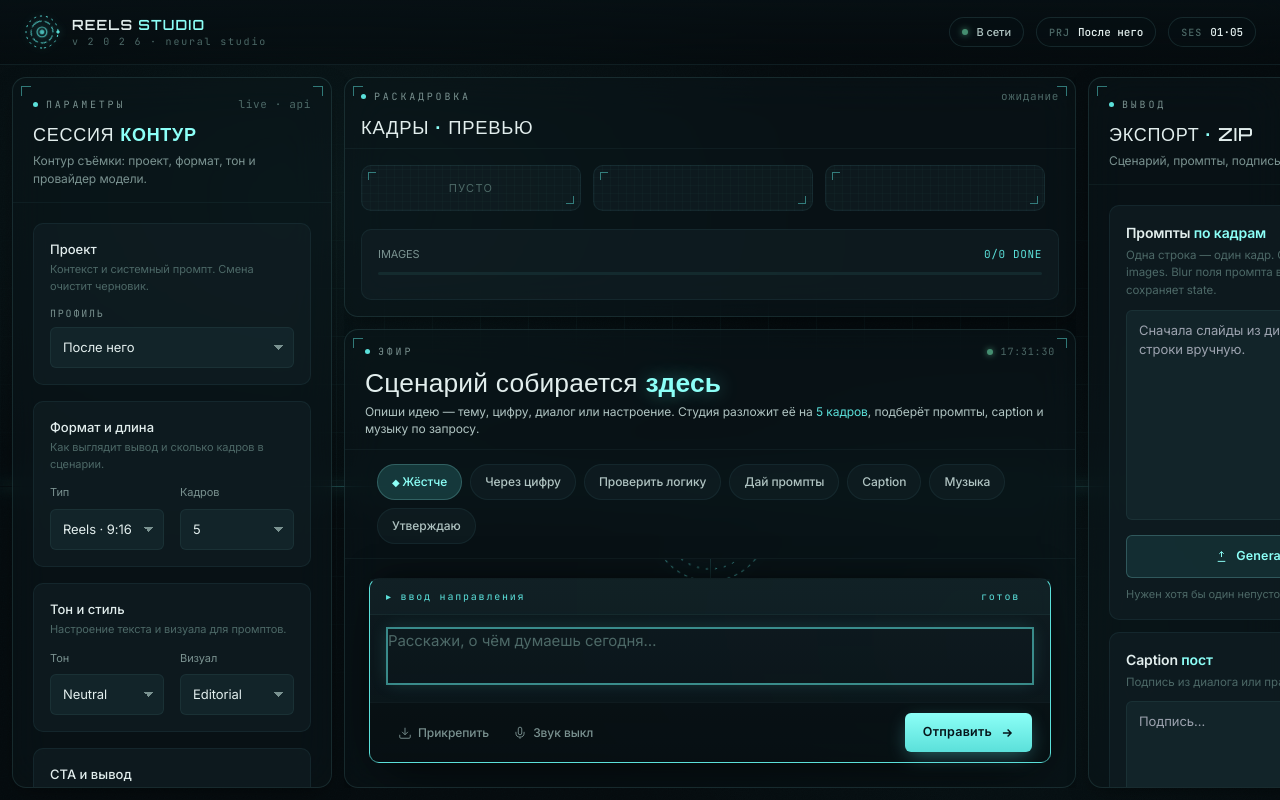
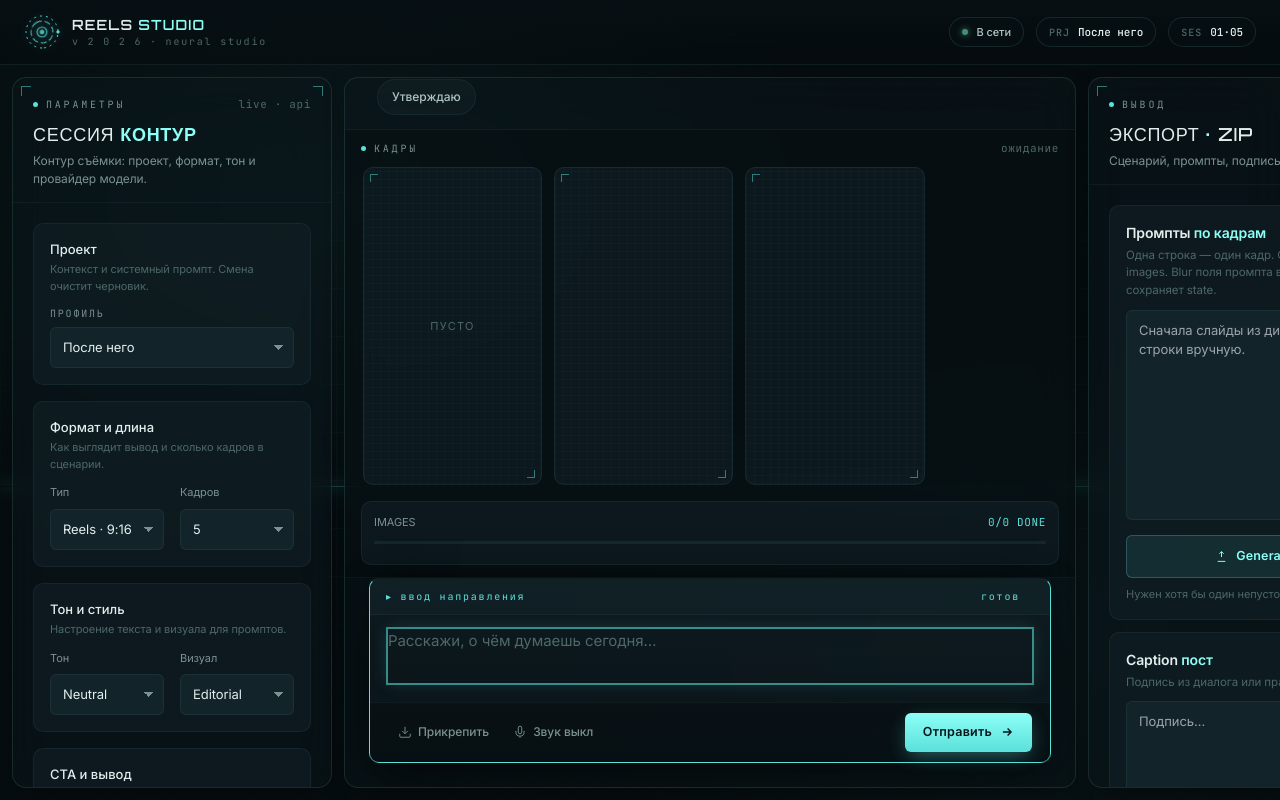
Before and after one commit to zobnin8-ux/AI-Reels-Studio, a Next.js app: page / in a window 1280 px wide. Built offline with nearby package versions, Linux system fonts and the light colour scheme.

Commit message:
fix(ui): embed frames rail above chat, restore 9:16 tile geometry

```diff
--- a/src/app/v2026-app.css
+++ b/src/app/v2026-app.css
@@ -76,67 +76,56 @@ button.asset-badge {
   grid-template-columns: 320px minmax(0, 1fr) 380px !important;
 }
 
-.center-stack {
-  min-height: 0;
-  min-width: 0;
-  flex: 1 1 0;
+/* Лента кадров внутри панели сцены — сразу над чатом */
+.stage-frames-rail {
+  flex-shrink: 0;
+  border-bottom: 1px solid var(--border-divider);
+  background: rgba(5, 11, 14, 0.35);
+}
+
+.stage-frames-rail-head {
+  padding: 10px 16px 6px;
+}
+
+.stage-frames-rail-head .strip-row {
+  margin-bottom: 0;
+}
+
+.stage-frames-rail-body {
+  padding: 0 var(--s-4) var(--s-3);
   display: flex;
   flex-direction: column;
-  gap: var(--s-3);
-  overflow: hidden;
+  gap: var(--s-2);
+  min-width: 0;
 }
 
-.frames-bar {
-  flex: 0 0 auto;
-  height: 240px;
-  overflow: hidden;
+.stage-frames-rail-scroll {
+  display: flex;
+  flex-direction: row;
+  align-items: center;
+  gap: var(--s-3);
+  overflow-x: auto;
+  overflow-y: hidden;
+  padding: 4px 2px 8px;
+  scroll-snap-type: x proximity;
+  min-width: 0;
 }
 
-.frames-bar-body {
-  padding: var(--s-4);
-  flex: 1 1 0;
-  min-height: 0;
-  display: flex;
-  flex-direction: column;
-  gap: var(--s-3);
-  overflow: hidden;
+/* Та же плитка 9:16, что и в v2026 — только задаём ширину ряда; не трогаем aspect-ratio */
+.reel-frame.stage-frames-slot {
+  scroll-snap-align: start;
+  flex: 0 0 auto;
+  width: clamp(148px, 14vw, 200px);
 }
 
-.frames-bar-row {
-  display: flex;
-  gap: var(--s-3);
-  flex: 1 1 0;
-  min-height: 0;
-  overflow-x: auto;
-  overflow-y: hidden;
-  padding-bottom: 6px;
-  scroll-snap-type: x proximity;
+.stage-frames-rail-telemetry {
+  margin-top: 0;
+  padding: var(--s-3);
+  flex-shrink: 0;
 }
 
-.frames-bar-empty {
-  display: flex;
-  gap: var(--s-3);
-  flex: 1 1 0;
-  min-height: 0;
-  overflow-x: auto;
-  overflow-y: hidden;
-  padding-bottom: 6px;
-}
-
-.reel-frame.frames-bar-slot {
-  scroll-snap-align: start;
-  flex: 0 0 auto;
-  width: 240px;
-  height: 100%;
-  aspect-ratio: auto;
-  display: flex;
-  flex-direction: column;
-  min-height: 0;
-}
-
-.frames-bar-telemetry {
-  margin-top: 0;
-  flex-shrink: 0;
+.stage-frames-rail-body .busy-ribbon {
+  margin-bottom: 0;
 }
 
 .layout > .panel {
@@ -161,6 +150,7 @@ button.asset-badge {
 }
 
 .panel.stage .panel-strip,
+.panel.stage .stage-frames-rail,
 .panel.stage .prompts,
 .panel.stage .busy-ribbon {
   flex-shrink: 0;
@@ -212,19 +202,6 @@ button.asset-badge {
 /* Плотнее hero — меньше вертикаль на ноутбуке */
 .panel.stage .panel-strip {
   padding: 14px 20px 12px;
-}
-
-.panel.frames.frames-bar .panel-strip {
-  padding: 10px 16px 8px;
-}
-
-.panel.frames.frames-bar .strip-title {
-  font-size: clamp(0.95rem, 1.6vw, 1.15rem);
-  margin: 2px 0 0;
-}
-
-.panel.frames.frames-bar .strip-sub {
-  display: none;
 }
 
 .panel.stage .stage-h1 {
@@ -384,6 +361,12 @@ aside.panel.anim-4 .panel-strip {
     inset 0 0 40px rgba(91, 224, 218, 0.1);
 }
 
+.panel.stage.is-images-busy {
+  box-shadow:
+    0 0 0 1px rgba(91, 224, 218, 0.4),
+    inset 0 0 40px rgba(91, 224, 218, 0.1);
+}
+
 .reel-frame-inner {
   position: absolute;
   inset: 0;
--- a/src/components/AppShell.tsx
+++ b/src/components/AppShell.tsx
@@ -3,7 +3,6 @@
 import { ControlPanel } from "@/components/ControlPanel";
 import { DialoguePanel } from "@/components/DialoguePanel";
 import { ImageActivitySync } from "@/components/ImageActivitySync";
-import { ImageStripPanel } from "@/components/ImageStripPanel";
 import { OutputPanel } from "@/components/OutputPanel";
 import { PanelErrorBoundary } from "@/components/PanelErrorBoundary";
 import { StudioTopBar } from "@/components/StudioTopBar";
@@ -21,23 +20,18 @@ function AppGrid() {
         </PanelErrorBoundary>
       </aside>
 
-      <section className="center-stack min-h-0">
-        <section className={["panel frames frames-bar anim-2 min-h-0", imagePipelineBusy ? "is-images-busy" : ""].join(" ")}>
-          <PanelErrorBoundary label="Кадры">
-            <ImageStripPanel variant="bar" />
-          </PanelErrorBoundary>
-        </section>
-
       <section
         className={[
-            "panel stage anim-3 flex-col min-h-0",
-            chatBusy ? "is-chat-busy" : ""
-          ].join(" ")}
+          "panel stage anim-2 flex-col min-h-0",
+          chatBusy ? "is-chat-busy" : "",
+          imagePipelineBusy ? "is-images-busy" : ""
+        ]
+          .filter(Boolean)
+          .join(" ")}
       >
         <PanelErrorBoundary label="Диалог">
           <DialoguePanel />
         </PanelErrorBoundary>
-        </section>
       </section>
 
       <aside className="panel anim-4 min-h-0">
--- a/src/components/DialoguePanel.tsx
+++ b/src/components/DialoguePanel.tsx
@@ -8,6 +8,7 @@ import { generateImagesFromState, mergeStatePatch, sendDialogueTurn } from "@/li
 import { canRunImageGeneration, userWantsImageGeneration } from "@/lib/auto-image-intent";
 import type { ChatMessage, StudioState } from "@/lib/state";
 import { mergePromptForSlide } from "@/lib/prompt-sync";
+import { ImageStripPanel } from "@/components/ImageStripPanel";
 import {
   extractMusicFromReply,
   isMusicBlockEmpty,
@@ -299,6 +300,8 @@ export function DialoguePanel() {
         </div>
       ) : null}
 
+      <ImageStripPanel variant="rail" />
+
       <div className="dialog-middle">
         <div
           ref={scrollRef}
--- a/src/components/ImageStripPanel.tsx
+++ b/src/components/ImageStripPanel.tsx
@@ -9,8 +9,9 @@ type LightboxState = {
   title: string;
 };
 
-export function ImageStripPanel({ variant = "column" }: { variant?: "column" | "bar" }) {
+export function ImageStripPanel({ variant = "column" }: { variant?: "column" | "rail" | "bar" }) {
   const { state } = useStudio();
+  const layout = variant === "column" ? "column" : "rail";
   const seenImageIdsRef = useRef<Set<string>>(new Set());
   const [lightbox, setLightbox] = useState<LightboxState | null>(null);
   const showBatchProgress =
@@ -47,20 +48,8 @@ export function ImageStripPanel({ variant = "column" }: { variant?: "column" | "
         ? `${state.images.length} кадр${state.images.length > 1 ? "ов" : ""}`
         : "ожидание";
 
-  return (
+  const framesBody = (
     <>
-      <div className="panel-strip">
-        <div className="strip-row">
-          <span className="strip-tag">Раскадровка</span>
-          <span className="strip-meta">{stripMeta}</span>
-        </div>
-        <h2 className="strip-title">
-          Кадры <b>·</b> превью
-        </h2>
-        <p className="strip-sub">Превью после Generate images; клик по готовому кадру — полный экран.</p>
-      </div>
-
-      <div className={variant === "bar" ? "frames-bar-body min-h-0" : "frames-body min-h-0"}>
       {showBatchProgress ? (
         <div className="busy-ribbon mb-3" role="status" aria-live="polite">
           <span className="dot-pulse" aria-hidden />
@@ -69,13 +58,13 @@ export function ImageStripPanel({ variant = "column" }: { variant?: "column" | "
       ) : null}
 
       {state.images.length === 0 ? (
-          variant === "bar" ? (
-            <div className="frames-bar-empty">
-              <div className="reel-frame placeholder" style={{ width: 220, aspectRatio: "9 / 16" }}>
+        layout === "rail" ? (
+          <div className="stage-frames-rail-scroll is-empty-rail">
+            <div className="reel-frame placeholder stage-frames-slot">
               <span style={{ fontSize: 11, color: "var(--text-muted)", letterSpacing: "0.12em" }}>ПУСТО</span>
             </div>
-              <div className="reel-frame placeholder" aria-hidden style={{ width: 220, aspectRatio: "9 / 16" }} />
-              <div className="reel-frame placeholder" aria-hidden style={{ width: 220, aspectRatio: "9 / 16" }} />
+            <div className="reel-frame placeholder stage-frames-slot" aria-hidden />
+            <div className="reel-frame placeholder stage-frames-slot" aria-hidden />
           </div>
         ) : (
           <div className="reel-row">
@@ -87,14 +76,13 @@ export function ImageStripPanel({ variant = "column" }: { variant?: "column" | "
             <div className="reel-frame placeholder" aria-hidden />
           </div>
         )
-        ) : (
-          variant === "bar" ? (
-            <div className="frames-bar-row" role="list">
+      ) : layout === "rail" ? (
+        <div className="stage-frames-rail-scroll" role="list">
           {state.images.map((img, idx) => (
             <div
               key={img.id}
               className={[
-                    "reel-frame frames-bar-slot",
+                "reel-frame stage-frames-slot",
                 !seenImageIdsRef.current.has(img.id) ? "studio-enter" : ""
               ]
                 .filter(Boolean)
@@ -111,7 +99,7 @@ export function ImageStripPanel({ variant = "column" }: { variant?: "column" | "
                       : "ошибка"}
               </span>
               <ImageSlideCard
-                    variant="thumb"
+                variant="frame"
                 index={idx}
                 image={img}
                 onPreview={
@@ -166,11 +154,10 @@ export function ImageStripPanel({ variant = "column" }: { variant?: "column" | "
             </div>
           ))}
         </div>
-          )
       )}
 
-        {variant === "bar" ? (
-          <div className="telemetry frames-bar-telemetry">
+      {layout === "rail" ? (
+        <div className="telemetry stage-frames-rail-telemetry">
           <div className="tele-row">
             <span className="tele-label">IMAGES</span>
             <span className="tele-value">
@@ -198,7 +185,37 @@ export function ImageStripPanel({ variant = "column" }: { variant?: "column" | "
           </div>
         </div>
       )}
+    </>
+  );
+
+  return (
+    <>
+      {layout === "rail" ? (
+        <div className="stage-frames-rail">
+          <div className="stage-frames-rail-head">
+            <div className="strip-row">
+              <span className="strip-tag">Кадры</span>
+              <span className="strip-meta">{stripMeta}</span>
             </div>
+          </div>
+          <div className="stage-frames-rail-body">{framesBody}</div>
+        </div>
+      ) : (
+        <>
+          <div className="panel-strip">
+            <div className="strip-row">
+              <span className="strip-tag">Раскадровка</span>
+              <span className="strip-meta">{stripMeta}</span>
+            </div>
+            <h2 className="strip-title">
+              Кадры <b>·</b> превью
+            </h2>
+            <p className="strip-sub">Превью после Generate images; клик по готовому кадру — полный экран.</p>
+          </div>
+
+          <div className="frames-body min-h-0">{framesBody}</div>
+        </>
+      )}
 
       {lightbox ? (
         <div
```
Lines whose indentation alone changed are shown as unchanged.
